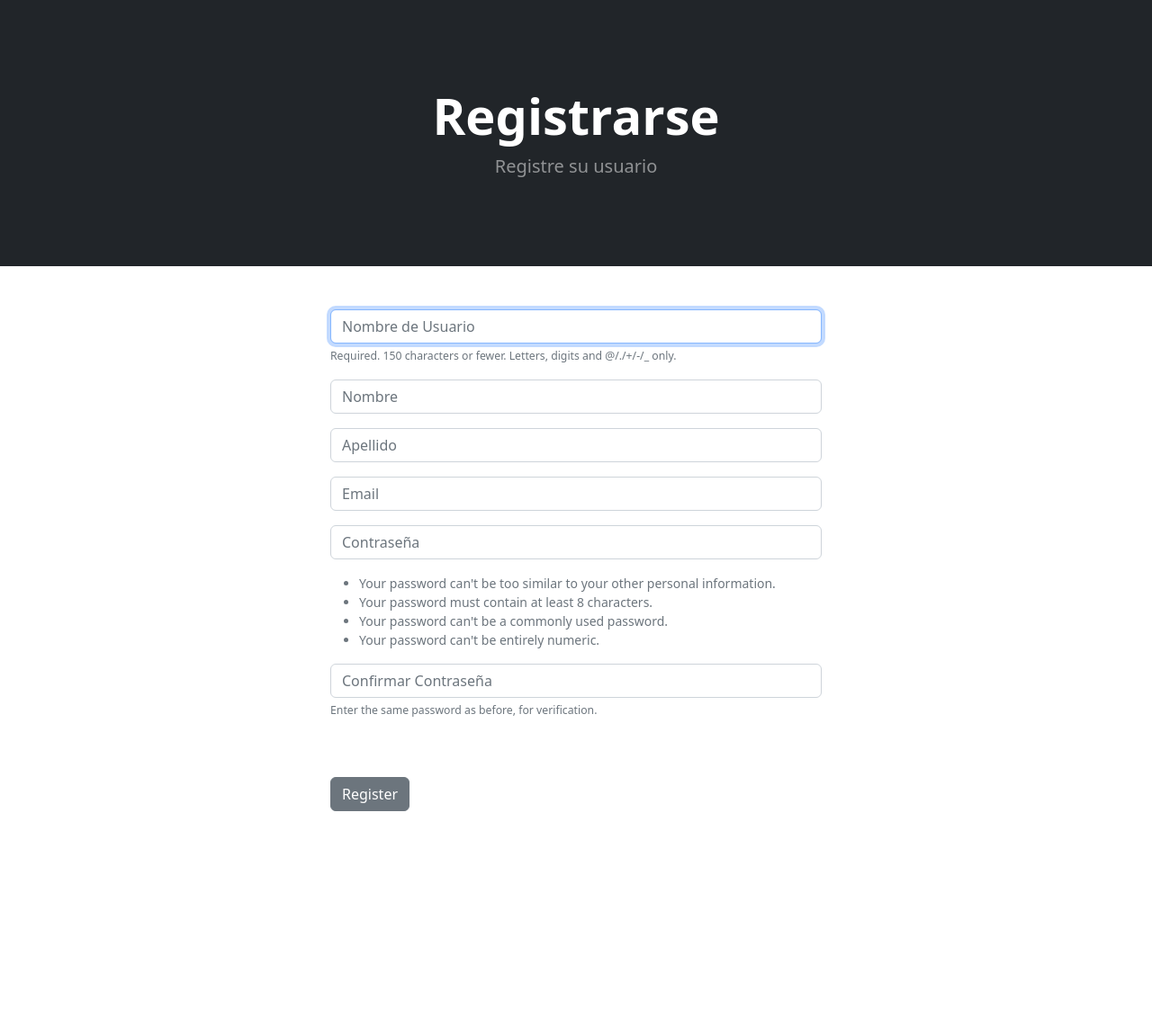
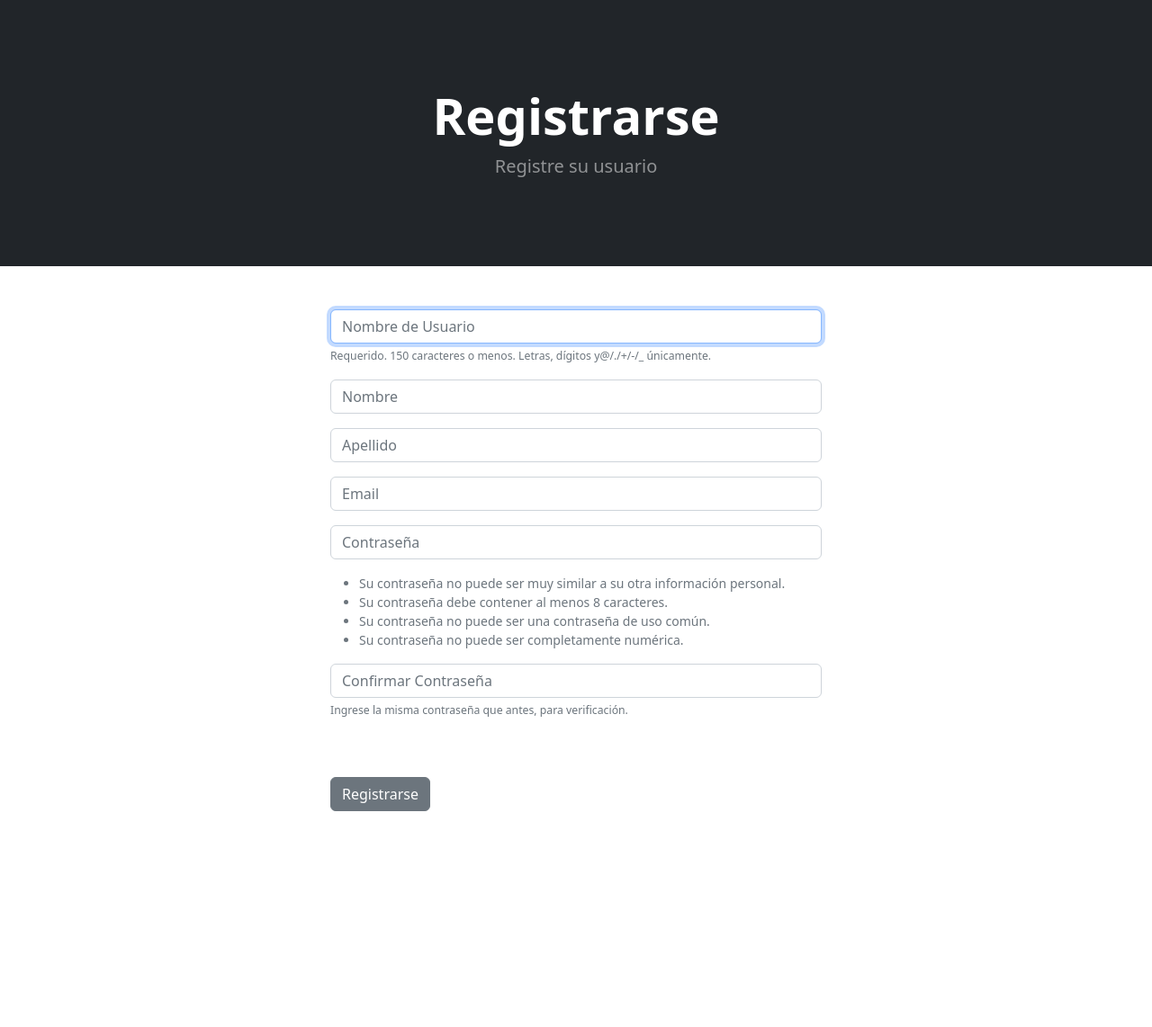
Before and after one commit to LorenzoFerreyra/ecommerce-tienda, a Django app: page /register/ in a window 1280 px wide. Shown: the part 57-1199 px from the top of the page at 90% size. Run offline with Django 4.2, Linux system fonts and the light colour scheme; some libraries are stand-ins or nearby versions.

```diff
--- a/store/forms.py
+++ b/store/forms.py
@@ -33,12 +33,12 @@ class ChangePasswordForm(SetPasswordForm):
 		self.fields['new_password1'].widget.attrs['class'] = 'form-control'
 		self.fields['new_password1'].widget.attrs['placeholder'] = 'Password'
 		self.fields['new_password1'].label = ''
-		self.fields['new_password1'].help_text = '<ul class="form-text text-muted small"><li>Your password can\'t be too similar to your other personal information.</li><li>Your password must contain at least 8 characters.</li><li>Your password can\'t be a commonly used password.</li><li>Your password can\'t be entirely numeric.</li></ul>'
+		self.fields['new_password1'].help_text = '<ul class="form-text text-muted small"><li>Su contraseña no puede ser muy similar a su otra información personal.</li><li>Su contraseña debe contener al menos 8 caracteres.</li><li>Su contraseña no puede ser una contraseña de uso común. </li><li>Su contraseña no puede ser completamente numérica.</li></ul>'
 
 		self.fields['new_password2'].widget.attrs['class'] = 'form-control'
 		self.fields['new_password2'].widget.attrs['placeholder'] = 'Confirmar Password'
 		self.fields['new_password2'].label = ''
-		self.fields['new_password2'].help_text = '<span class="form-text text-muted"><small>Enter the same password as before, for verification.</small></span>'
+		self.fields['new_password2'].help_text = '<span class="form-text text-muted"><small>Ingrese la misma contraseña que antes, para verificación.</small></span>'
 # para actualizar la información del usuario.
 class UpdateUserForm(UserChangeForm):
 	# Se esconde el campo de contraseña
@@ -58,7 +58,7 @@ class UpdateUserForm(UserChangeForm):
 		self.fields['username'].widget.attrs['class'] = 'form-control'
 		self.fields['username'].widget.attrs['placeholder'] = 'Nombre de Usuario'
 		self.fields['username'].label = ''
-		self.fields['username'].help_text = '<span class="form-text text-muted"><small>Required. 150 characters or fewer. Letters, digits and @/./+/-/_ only.</small></span>'
+		self.fields['username'].help_text = '<span class="form-text text-muted"><small>Requerido. 150 caracteres o menos. Letras, dígitos y @/./+/-/_ únicamente.</small></span>'
 
 # para registrar un nuevo usuario
 class SignUpForm(UserCreationForm):
@@ -76,14 +76,14 @@ class SignUpForm(UserCreationForm):
 		self.fields['username'].widget.attrs['class'] = 'form-control'
 		self.fields['username'].widget.attrs['placeholder'] = 'Nombre de Usuario'
 		self.fields['username'].label = ''
-		self.fields['username'].help_text = '<span class="form-text text-muted"><small>Required. 150 characters or fewer. Letters, digits and @/./+/-/_ only.</small></span>'
+		self.fields['username'].help_text = '<span class="form-text text-muted"><small>Requerido. 150 caracteres o menos. Letras, dígitos y@/./+/-/_ únicamente.</small></span>'
 
 		self.fields['password1'].widget.attrs['class'] = 'form-control'
 		self.fields['password1'].widget.attrs['placeholder'] = 'Contraseña'
 		self.fields['password1'].label = ''
-		self.fields['password1'].help_text = '<ul class="form-text text-muted small"><li>Your password can\'t be too similar to your other personal information.</li><li>Your password must contain at least 8 characters.</li><li>Your password can\'t be a commonly used password.</li><li>Your password can\'t be entirely numeric.</li></ul>'
+		self.fields['password1'].help_text = '<ul class="form-text text-muted small"><li>Su contraseña no puede ser muy similar a su otra información personal.</li><li>Su contraseña debe contener al menos 8 caracteres.</li><li>Su contraseña no puede ser una contraseña de uso común. </li><li>Su contraseña no puede ser completamente numérica.</li></ul>'
 
 		self.fields['password2'].widget.attrs['class'] = 'form-control'
 		self.fields['password2'].widget.attrs['placeholder'] = 'Confirmar Contraseña'
 		self.fields['password2'].label = ''
-		self.fields['password2'].help_text = '<span class="form-text text-muted"><small>Enter the same password as before, for verification.</small></span>'
+		self.fields['password2'].help_text = '<span class="form-text text-muted"><small>Ingrese la misma contraseña que antes, para verificación.</small></span>'
--- a/store/templates/register.html
+++ b/store/templates/register.html
@@ -23,7 +23,7 @@
     {{ form.as_p }}
     <br/><br/>
     <button type="submit" class="btn btn-secondary">
-      Register
+      Registrarse
     </button>
 
 </form>
```
